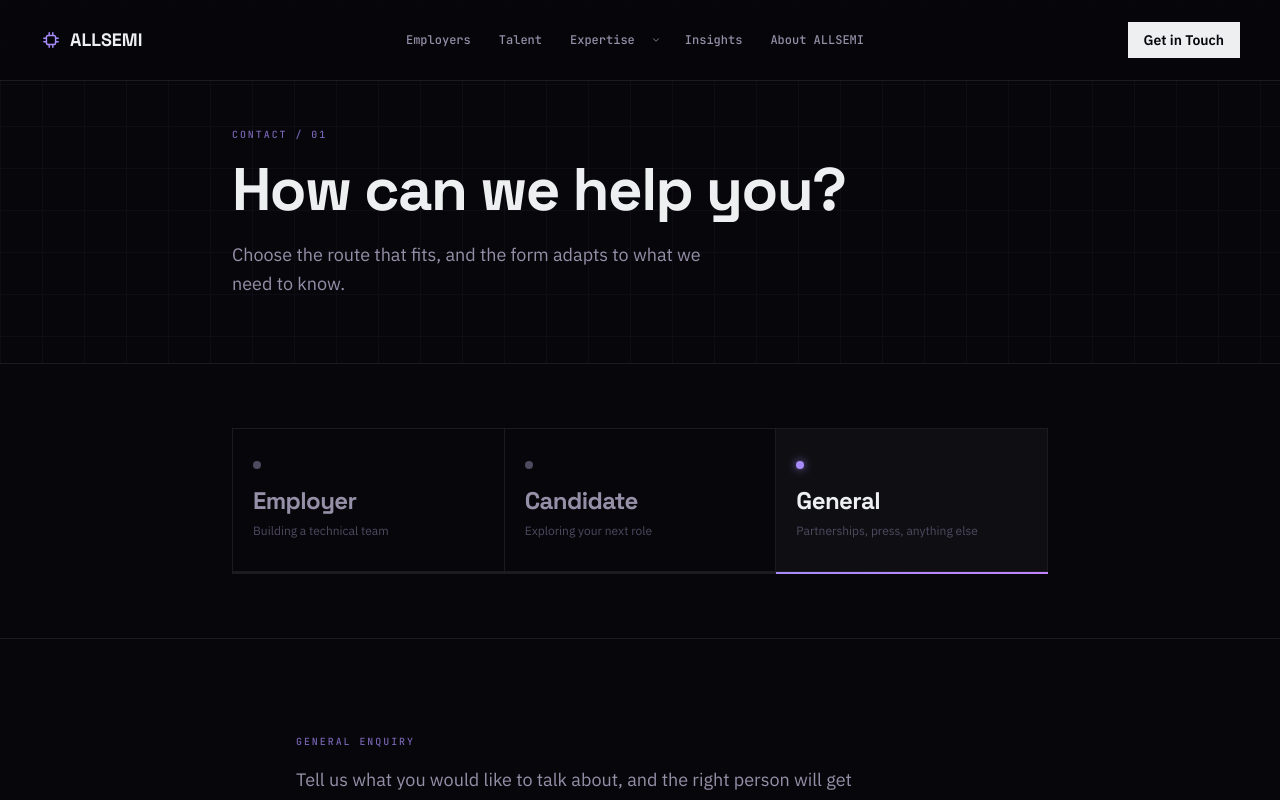
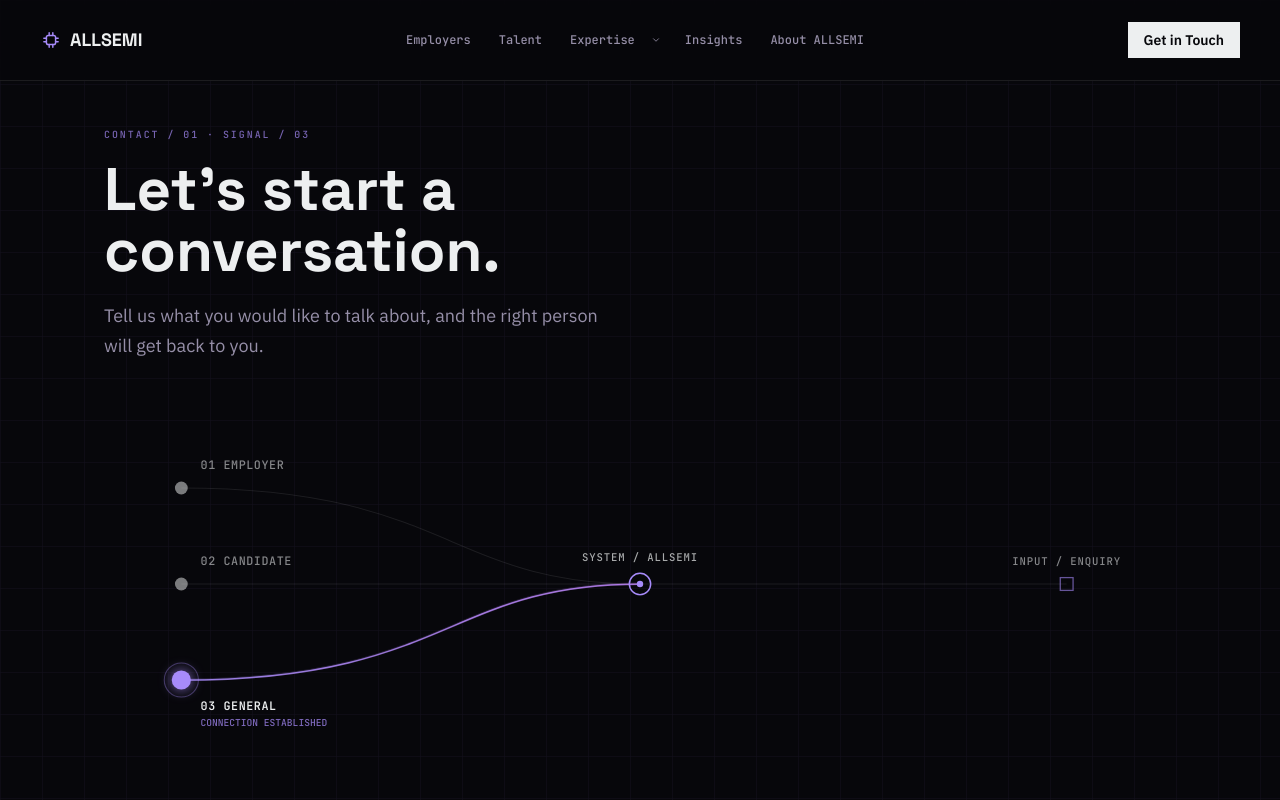
Before and after one commit to chendurax-tech/allsemi-final, a React (Vite) app in the folder frontend/: page /contact in a window 1280 px wide. Shown: the top 800 px of the page. Built offline with nearby package versions, Linux system fonts and the light colour scheme.

Commit message:
enhanced contact page

```diff
--- a/frontend/src/pages/Contact.jsx
+++ b/frontend/src/pages/Contact.jsx
@@ -31,20 +31,26 @@
 const ROUTES = [
   {
     key: 'employer',
+    num: '01',
     label: 'Employer',
     sub: 'Building a technical team',
+    heading: 'Build your engineering team.',
     intro: 'Tell us what you are building, where the technical requirement sits, and the kind of talent you need.',
   },
   {
     key: 'candidate',
+    num: '02',
     label: 'Candidate',
     sub: 'Exploring your next role',
+    heading: 'Find where your engineering fits.',
     intro: 'Tell us where your experience sits and the kind of engineering opportunity you are looking for.',
   },
   {
     key: 'general',
+    num: '03',
     label: 'General',
     sub: 'Partnerships, press, anything else',
+    heading: "Let's start a conversation.",
     intro: 'Tell us what you would like to talk about, and the right person will get back to you.',
   },
 ];
@@ -70,8 +76,7 @@
 
   return (
     <>
-      <ContactHero />
-      <RouteSelector active={type} onSelect={selectType} />
+      <SignalConnection active={type} onSelect={selectType} />
       <ContactFormSection type={type} />
       <ContactInfoPanel />
       <ContactFinalCta />
@@ -79,83 +84,216 @@
   );
 }
 
-/* ============ HERO ============ */
-function ContactHero() {
+/* ============ THE SIGNAL CONNECTION ============
+   The page's signature interaction: a small technical network
+   (Employer / Candidate / General -> ALLSEMI -> Enquiry) that the
+   visitor drives directly. Selecting a node sends a brief signal
+   along its path, the heading transitions to route-specific copy,
+   and the form below updates - "connection established" is the
+   feeling, not a looping animation. Desktop and mobile use genuinely
+   different node geometry (horizontal vs vertical), not one layout
+   scaled down. */
+function SignalConnection({ active, onSelect }) {
   const [ref, inView] = useInView(0.01);
+  const glowRef = useRadialHighlight();
+  const [hovered, setHovered] = useState(null);
+  const [isMobile, setIsMobile] = useState(false);
+  const [signalTick, setSignalTick] = useState(0);
+  const activeRoute = ROUTES.find(r => r.key === active);
+  const prevActive = React.useRef(active);
+
+  useEffect(() => {
+    const mq = window.matchMedia('(max-width: 767px)');
+    const update = () => setIsMobile(mq.matches);
+    update();
+    mq.addEventListener('change', update);
+    return () => mq.removeEventListener('change', update);
+  }, []);
+
+  // Replay the signal-travel animation whenever the route actually changes.
+  useEffect(() => {
+    if (prevActive.current !== active) {
+      prevActive.current = active;
+      setSignalTick(t => t + 1);
+    }
+  }, [active]);
+
+  const geo = isMobile ? MOBILE_GEO : DESKTOP_GEO;
+
   return (
-    <section ref={(el) => { ref.current = el; }} className="relative border-b border-line pt-24 md:pt-32 pb-14 md:pb-16 overflow-hidden">
+    <section
+      ref={(el) => { ref.current = el; }}
+      className="relative border-b border-line pt-24 md:pt-32 pb-10 md:pb-14 overflow-hidden"
+    >
       <TechnicalGrid className="opacity-[0.05]" />
-      <div className="relative max-w-4xl mx-auto px-5 md:px-10">
-        <MeasurementLabel className="block mb-4">CONTACT / 01</MeasurementLabel>
+      <div className="relative max-w-6xl mx-auto px-5 md:px-10">
+        <MeasurementLabel className="block mb-4">CONTACT / 01 &middot; SIGNAL / {activeRoute.num}</MeasurementLabel>
+
+        {/* Route-reactive heading - remounts on route change so the
+            enter transition replays; a quick fade/rise/tracking
+            settle rather than an instant swap. */}
         <h1
-          className={`font-display font-bold text-4xl sm:text-5xl md:text-6xl tracking-tight leading-[1.02] transition-all duration-700 motion-reduce:transition-none ${
-            inView ? 'opacity-100 translate-y-0' : 'opacity-0 translate-y-4'
+          key={active}
+          className={`signal-heading-enter font-display font-bold text-4xl sm:text-5xl md:text-6xl tracking-tight leading-[1.02] max-w-2xl ${
+            inView ? '' : 'opacity-0'
           }`}
         >
-          How can we help you?
+          {activeRoute.heading}
         </h1>
-        <p className="mt-5 max-w-lg text-base md:text-lg text-text-dim leading-relaxed">
-          Choose the route that fits, and the form adapts to what we need to know.
+        <p key={`${active}-sub`} className="signal-heading-enter-delay mt-5 max-w-lg text-base md:text-lg text-text-dim leading-relaxed">
+          {activeRoute.intro}
         </p>
+
+        {/* ---- the network ---- */}
+        <div
+          ref={glowRef}
+          className="radial-highlight relative mt-12 md:mt-16"
+        >
+          <svg
+            viewBox={geo.viewBox}
+            className="w-full h-auto"
+            role="tablist"
+            aria-label="Contact route"
+            style={{ maxHeight: isMobile ? 'none' : 320 }}
+          >
+            {/* base paths (quiet) */}
+            {geo.nodes.map(n => (
+              <path key={`base-${n.key}`} d={n.path} fill="none" stroke="rgba(237,239,240,0.09)" strokeWidth="1" />
+            ))}
+            <path d={geo.hubPath} fill="none" stroke="rgba(237,239,240,0.09)" strokeWidth="1" />
+
+            {/* charged path for the active route (and hub->destination) */}
+            {geo.nodes.map(n => n.key === active && (
+              <path
+                key={`charged-${n.key}`}
+                d={n.path}
+                fill="none"
+                stroke="url(#signalGradient)"
+                strokeWidth="1.4"
+                className="signal-path-charged"
+              />
+            ))}
+            <path d={geo.hubPath} fill="none" stroke="url(#signalGradient)" strokeWidth="1.4" className="signal-path-charged" />
+
+            {/* traveling signal dots - remounted each time the route changes */}
+            {geo.nodes.map(n => n.key === active && (
+              <circle
+                key={`sig-${n.key}-${signalTick}`}
+                r="4"
+                fill="var(--color-accent, #a78bfa)"
+                className="signal-dot-play"
+                style={{ offsetPath: `path('${n.path}')`, offsetRotate: '0deg', animationDelay: '0ms' }}
+              />
+            ))}
+            <circle
+              key={`sig-hub-${signalTick}`}
+              r="4"
+              fill="var(--color-accent-2, #c084fc)"
+              className="signal-dot-play"
+              style={{ offsetPath: `path('${geo.hubPath}')`, offsetRotate: '0deg', animationDelay: '650ms' }}
+            />
+
+            <defs>
+              <linearGradient id="signalGradient" x1="0%" y1="0%" x2="100%" y2="0%">
+                <stop offset="0%" stopColor="#a78bfa" />
+                <stop offset="100%" stopColor="#c084fc" />
+              </linearGradient>
+            </defs>
+
+            {/* route nodes */}
+            {geo.nodes.map(n => {
+              const route = ROUTES.find(r => r.key === n.key);
+              const isActive = active === n.key;
+              const isHovered = hovered === n.key;
+              return (
+                <g
+                  key={n.key}
+                  role="tab"
+                  aria-selected={isActive}
+                  id={`route-tab-${n.key}`}
+                  aria-controls="contact-form-panel"
+                  tabIndex={0}
+                  onClick={() => onSelect(n.key)}
+                  onKeyDown={(e) => { if (e.key === 'Enter' || e.key === ' ') { e.preventDefault(); onSelect(n.key); } }}
+                  onMouseEnter={() => setHovered(n.key)}
+                  onMouseLeave={() => setHovered(null)}
+                  onFocus={() => setHovered(n.key)}
+                  onBlur={() => setHovered(null)}
+                  className="cursor-pointer focus-visible:outline-none"
+                  style={{ transform: `translate(${n.x}px, ${n.y}px)` }}
+                >
+                  <rect x="-16" y="-30" width="150" height="70" fill="transparent" />
+                  <circle
+                    r={isActive ? 9 : isHovered ? 8 : 6}
+                    fill={isActive ? '#a78bfa' : 'rgba(237,239,240,0.5)'}
+                    className="transition-all duration-300 motion-reduce:transition-none"
+                    style={{ filter: isActive ? 'drop-shadow(0 0 6px rgba(167,139,250,0.8))' : 'none' }}
+                  />
+                  {(isActive || isHovered) && (
+                    <circle r={isActive ? 16 : 13} fill="none" stroke="#a78bfa" strokeWidth="1" opacity="0.35" />
+                  )}
+                  <text x={n.labelX} y={n.labelY} textAnchor={n.anchor} className="font-mono select-none" style={{ fontSize: '11px', letterSpacing: '0.05em', fill: isActive ? '#edeff0' : 'rgba(237,239,240,0.55)', fontWeight: isActive ? 700 : 400 }}>
+                    {route.num} {route.label.toUpperCase()}
+                  </text>
+                  {(isActive || isHovered) && (
+                    <text x={n.labelX} y={n.labelY + 15} textAnchor={n.anchor} className="font-mono select-none" style={{ fontSize: '9px', fill: 'rgba(167,139,250,0.75)' }}>
+                      {isActive ? 'CONNECTION ESTABLISHED' : 'SELECT ROUTE'}
+                    </text>
+                  )}
+                </g>
+              );
+            })}
+
+            {/* hub */}
+            <g style={{ transform: `translate(${geo.hub.x}px, ${geo.hub.y}px)` }}>
+              <circle r="10" fill="none" stroke="#a78bfa" strokeWidth="1.4" />
+              <circle r="3" fill="#a78bfa" />
+              <text x={geo.hub.labelX} y={geo.hub.labelY} textAnchor={geo.hub.anchor} className="font-mono select-none" style={{ fontSize: '10px', letterSpacing: '0.08em', fill: 'rgba(237,239,240,0.7)' }}>
+                SYSTEM / ALLSEMI
+              </text>
+            </g>
+
+            {/* destination */}
+            <g style={{ transform: `translate(${geo.dest.x}px, ${geo.dest.y}px)` }}>
+              <rect x="-6" y="-6" width="12" height="12" fill="none" stroke="rgba(167,139,250,0.6)" strokeWidth="1.2" />
+              <text x={geo.dest.labelX} y={geo.dest.labelY} textAnchor={geo.dest.anchor} className="font-mono select-none" style={{ fontSize: '10px', letterSpacing: '0.08em', fill: 'rgba(237,239,240,0.55)' }}>
+                INPUT / ENQUIRY
+              </text>
+            </g>
+          </svg>
+        </div>
       </div>
     </section>
   );
 }
 
-/* ============ ROUTE SELECTOR ============ */
-function RouteSelector({ active, onSelect }) {
-  const [ref, inView] = useInView(0.2);
-  const activeIndex = ROUTES.findIndex(r => r.key === active);
+// Desktop: horizontal network, three route nodes on the left feeding
+// a central hub, which feeds the form below via a destination marker.
+const DESKTOP_GEO = {
+  viewBox: '0 0 1000 300',
+  nodes: [
+    { key: 'employer', x: 70, y: 60, labelX: 18, labelY: -18, anchor: 'start', path: 'M70,60 C 320,60 320,150 500,150' },
+    { key: 'candidate', x: 70, y: 150, labelX: 18, labelY: -18, anchor: 'start', path: 'M70,150 L500,150' },
+    { key: 'general', x: 70, y: 240, labelX: 18, labelY: 28, anchor: 'start', path: 'M70,240 C 320,240 320,150 500,150' },
+  ],
+  hub: { x: 500, y: 150, labelX: 0, labelY: -22, anchor: 'middle' },
+  hubPath: 'M500,150 L900,150',
+  dest: { x: 900, y: 150, labelX: 0, labelY: -18, anchor: 'middle' },
+};
 
-  return (
-    <section ref={(el) => { ref.current = el; }} className="border-b border-line py-12 md:py-16">
-      <div className="max-w-4xl mx-auto px-5 md:px-10">
-        <div
-          role="tablist"
-          aria-label="Contact route"
-          className="flex flex-col md:flex-row md:items-stretch border border-line"
-        >
-          {ROUTES.map((r, i) => {
-            const isActive = active === r.key;
-            return (
-              <React.Fragment key={r.key}>
-                <button
-                  role="tab"
-                  aria-selected={isActive}
-                  id={`route-tab-${r.key}`}
-                  aria-controls="contact-form-panel"
-                  onClick={() => onSelect(r.key)}
-                  className={`group flex-1 text-left px-5 py-6 md:py-8 transition-all duration-400 motion-reduce:transition-none focus-visible:outline focus-visible:outline-2 focus-visible:outline-accent focus-visible:-outline-offset-2 ${
-                    isActive ? 'bg-white/[0.03]' : 'hover:bg-white/[0.015]'
-                  } ${inView ? 'opacity-100' : 'opacity-0'}`}
-                  style={{ transitionDelay: `${i * 90}ms` }}
-                >
-                  <span className={`block w-2 h-2 rounded-full mb-4 transition-all duration-300 ${
-                    isActive ? 'bg-accent shadow-[0_0_8px_rgba(167,139,250,0.8)]' : 'bg-text-faint'
-                  }`} />
-                  <span className={`block font-display font-bold text-xl md:text-2xl tracking-tight transition-colors ${
-                    isActive ? 'text-text' : 'text-text-dim group-hover:text-text'
-                  }`}>
-                    {r.label}
-                  </span>
-                  <span className="block text-text-faint text-xs mt-1.5">{r.sub}</span>
-                </button>
-                {i < ROUTES.length - 1 && <span className="hidden md:block w-px bg-line" />}
-              </React.Fragment>
-            );
-          })}
-        </div>
-        {/* Active-route line, echoing the site's signal-line language */}
-        <div className="relative h-0.5 mt-0 bg-line">
-          <span
-            className="absolute top-0 h-0.5 bg-gradient-to-r from-accent to-accent-2 transition-all duration-400 ease-out motion-reduce:transition-none"
-            style={{ width: `${100 / ROUTES.length}%`, left: `${(100 / ROUTES.length) * activeIndex}%` }}
-          />
-        </div>
-      </div>
-    </section>
-  );
-}
+// Mobile: vertical stack - a genuinely different composition, not the
+// desktop network compressed.
+const MOBILE_GEO = {
+  viewBox: '0 0 320 700',
+  nodes: [
+    { key: 'employer', x: 160, y: 40, labelX: 16, labelY: 5, anchor: 'start', path: 'M160,40 C 260,150 260,280 160,360' },
+    { key: 'candidate', x: 160, y: 180, labelX: 16, labelY: 5, anchor: 'start', path: 'M160,180 L160,360' },
+    { key: 'general', x: 160, y: 300, labelX: 16, labelY: 5, anchor: 'start', path: 'M160,300 C 60,330 60,330 160,360' },
+  ],
+  hub: { x: 160, y: 380, labelX: 0, labelY: -26, anchor: 'middle' },
+  hubPath: 'M160,380 L160,500',
+  dest: { x: 160, y: 500, labelX: 0, labelY: 30, anchor: 'middle' },
+};
 
 /* ============ DYNAMIC FORM ============ */
 function ContactFormSection({ type }) {
```
Also changed, not shown: frontend/src/styles/tailwind.css.
